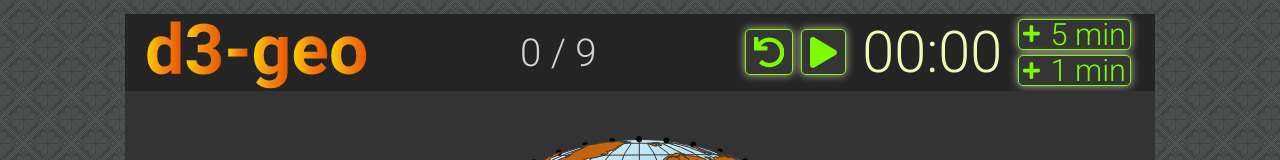
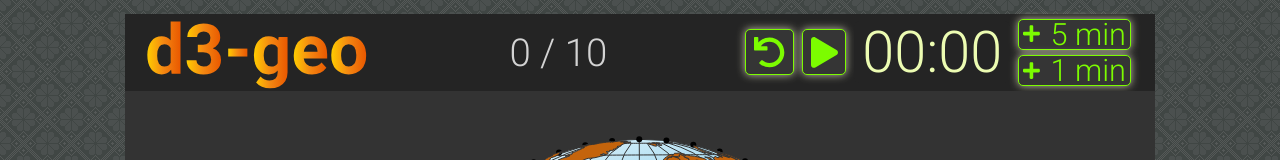
Before and after one commit to M-garrigan/d3-geo-meetup, a React (Create React App) app: page / in a window 1280 px wide. Shown: the top 160 px of the page. Built offline with nearby package versions, Linux system fonts and the light colour scheme.

Commit message:
Adding a antimeridain slide

```diff
--- a/src/components/Slide.js
+++ b/src/components/Slide.js
@@ -10,8 +10,11 @@ import GeojsonZeroDim from './slide/geojson-zero-dim.js';
 import GeojsonOneDim from './slide/geojson-one-dim.js';
 import GeojsonTwoDim from './slide/geojson-two-dim.js';
 import GeojsonHetero from './slide/geojson-hetero.js';
+import Antimeridian from './slide/antimeridian.js';
 
 export default props => {
+  const { setSlideDeckLength } = props;
+
   const slideArray = [
     {comp: <Zero height={props.height} width={props.width}/>},
     {comp: <Basics />},
@@ -22,10 +25,14 @@ export default props => {
     {comp: <GeojsonZeroDim />},
     {comp: <GeojsonOneDim />},
     {comp: <GeojsonTwoDim />},
-    {comp: <GeojsonHetero />}
+    {comp: <GeojsonHetero />},
+    {comp: <Antimeridian height={props.height} width={props.width}/>}
   ];
 
-  useEffect( () => props.setSlideDeckLength(slideArray.length -1), []);
+  useEffect(
+    () => setSlideDeckLength(slideArray.length -1),
+    [ setSlideDeckLength, slideArray.length ]
+  );
 
 
   return (
```
